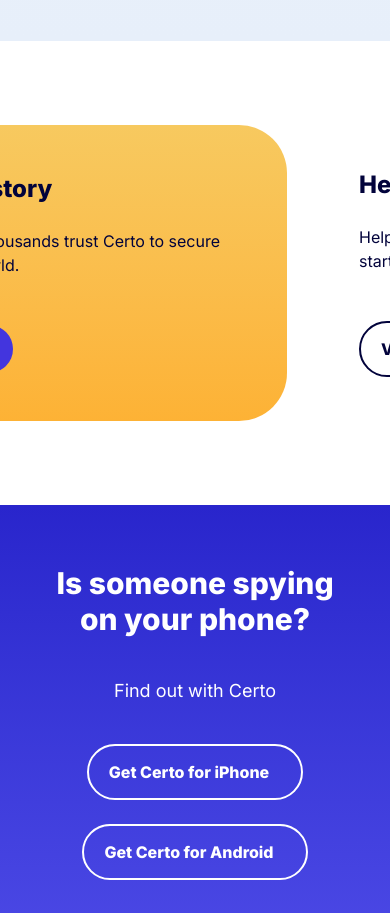
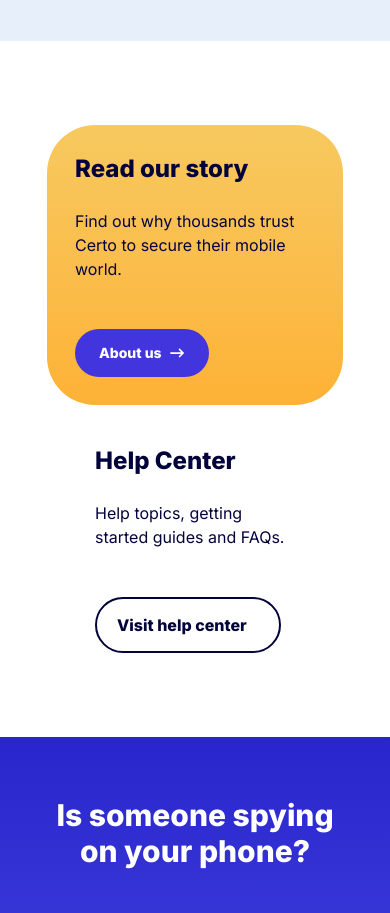
Before and after one commit to menabil/certo, a React (Vite) app: page / in a window 390 px wide. Shown: the part 4000-4913 px from the top of the page. Built offline with nearby package versions, Linux system fonts and the light colour scheme.

Commit message:
responsive help section

```diff
--- a/src/components/layouts/Help.jsx
+++ b/src/components/layouts/Help.jsx
@@ -7,19 +7,19 @@
   return (
     <section>
       <Container className={"py-[84px] px-9"}>
-        <Flex className={"justify-center"}>
-          <div className="rounded-[48px] bg-linear-to-b from-[#F7C95F] to-[#FDB235] p-12">
+        <Flex className={"justify-center flex-col md:flex-row gap-y-10"}>
+          <div className="rounded-[48px] bg-linear-to-b from-[#F7C95F] to-[#FDB235] md:p-12 p-7">
             <h5 className="font-extrabold text-[#02033B] text-2xl">
               Read our story
             </h5>
-            <p className="text-[16px] text-[#02033B] w-[360px] pt-6 pb-12">
+            <p className="text-[16px] text-[#02033B] md:w-[360px] w-[240px] pt-6 pb-12">
               Find out why thousands trust Certo to secure their mobile world.
             </p>
             <div className="bg-[#4335DE] rounded-[42px] w-[134px] px-6 py-3.5 text-white text-sm font-extrabold flex items-center">
               About us <FaArrowRightLong className="ml-2" />
             </div>
           </div>
-          <div className="pl-[72px]">
+          <div className="md:pl-[72px]">
             <h3 className="text-2xl text-[#02033B] font-extrabold">
               Help Center
             </h3>
```
